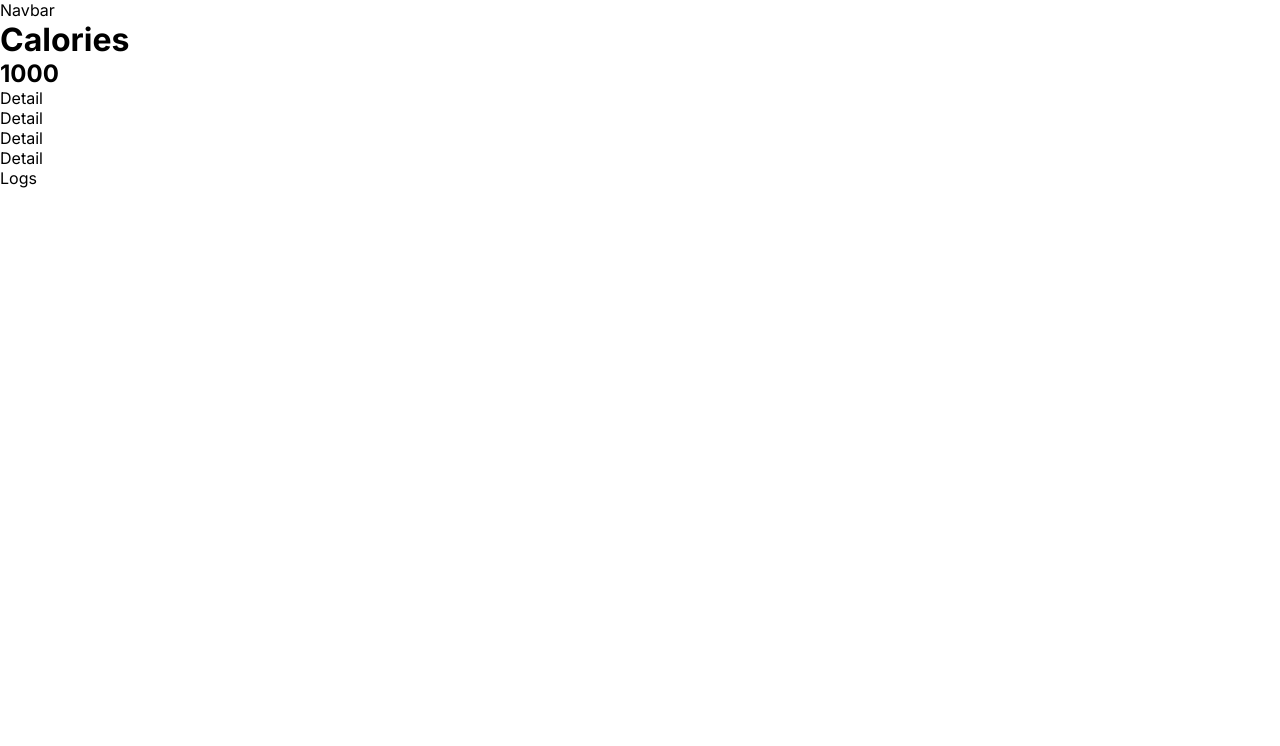
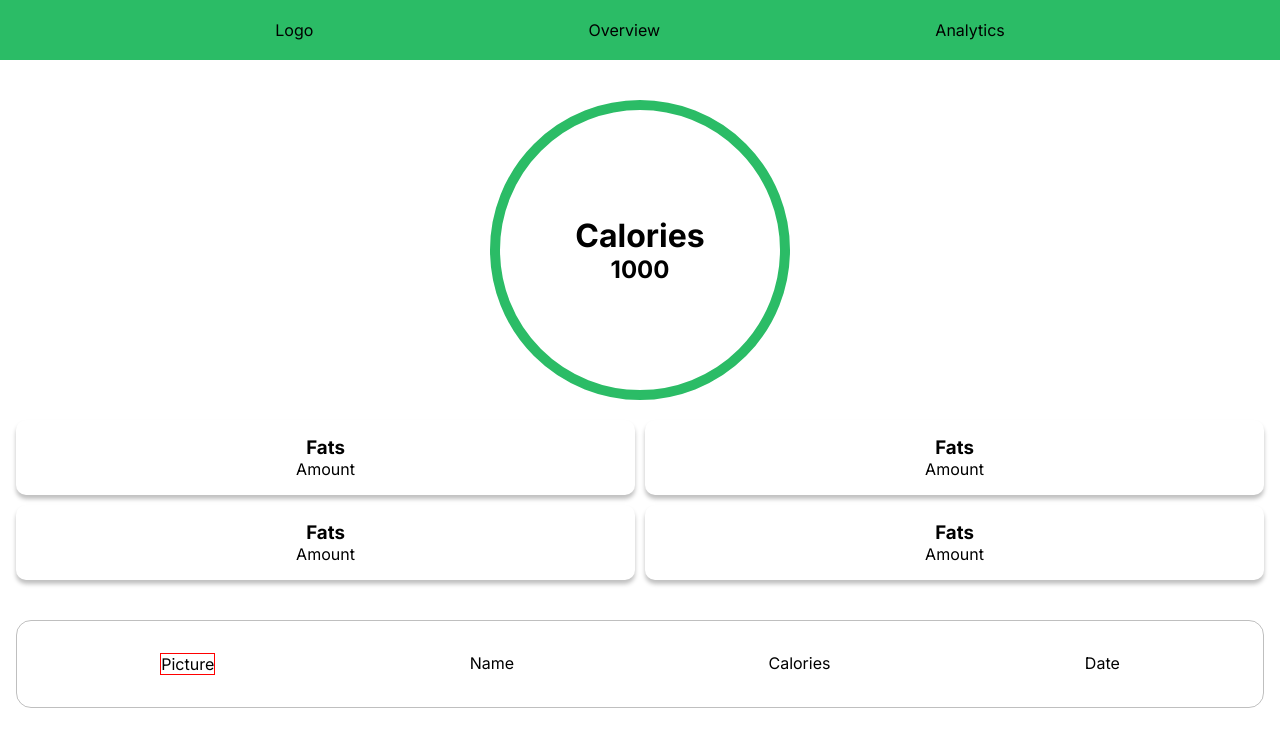
Before and after one commit to czcarrizales/calorie-tracker, a React app: page / in a window 1280 px wide. Shown: the top 746 px of the page. Built offline with nearby package versions, Linux system fonts and the light colour scheme; the HTML template or start-up script is replaced by a standard one.

Commit message:
migrate code from App to Overview component

```diff
--- a/src/App.tsx
+++ b/src/App.tsx
@@ -1,26 +1,23 @@
 import { useState } from 'react'
 import './App.css'
+import Navbar from './Navbar'
+import Overview from './Overview'
+import { Route, Routes } from 'react-router-dom'
+import Analytics from './Analytics'
 
 function App() {
-  const [count, setCount] = useState(0)
 
   return (
-    <div>
-      <div>Navbar</div>
-      <div className='app-calorie-container'>
-        <h1>Calories</h1>
-        <h2>1000</h2>
-      </div>
-      <div>
-        <div>Detail</div>
-        <div>Detail</div>
-        <div>Detail</div>
-        <div>Detail</div>
-      </div>
-      <div>
-        Logs
-      </div>
+    <>
+    <Navbar />
+    <div className='app-main-container'>
+    <Routes>
+      <Route path='/' element={<Overview />} />
+      <Route path='/analytics' element={<Analytics />} />
+    </Routes>
     </div>
+
+    </>
   )
 }
 
--- /dev/null
+++ b/src/Overview.tsx
@@ -0,0 +1,41 @@
+import React from 'react'
+import './Overview.css'
+
+const Overview = () => {
+  return (
+    <div className='overview-main-container'>
+    <div className='app-calorie-container'>
+        <h1>Calories</h1>
+        <h2>1000</h2>
+      </div>
+      <div className='app-overview-details-container'>
+        <div className='app-overview-detail'>
+          <h3>Fats</h3>
+          <p>Amount</p>
+        </div>
+        <div className='app-overview-detail'>
+          <h3>Fats</h3>
+          <p>Amount</p>
+        </div>
+        <div className='app-overview-detail'>
+          <h3>Fats</h3>
+          <p>Amount</p>
+        </div>
+        <div className='app-overview-detail'>
+          <h3>Fats</h3>
+          <p>Amount</p>
+        </div>
+      </div>
+      <div>
+        <div className='app-log-container'>
+          <p className='app-log-picture'>Picture</p>
+          <p>Name</p>
+          <p>Calories</p>
+          <p>Date</p>
+        </div>
+      </div>
+      </div>
+  )
+}
+
+export default Overview
```
